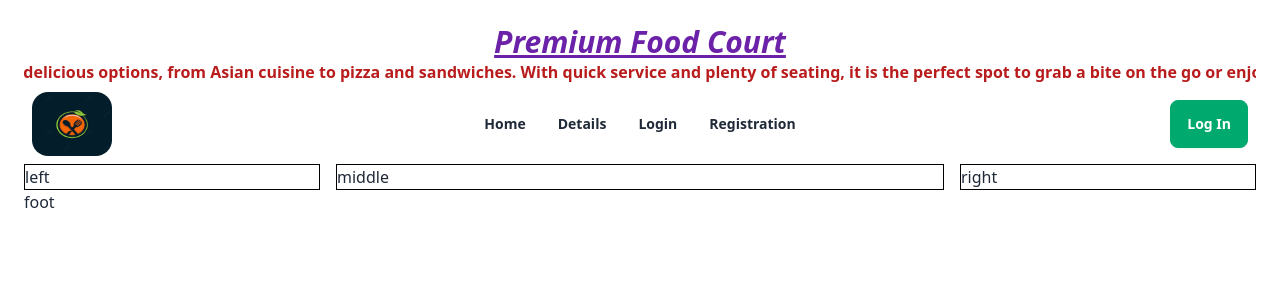
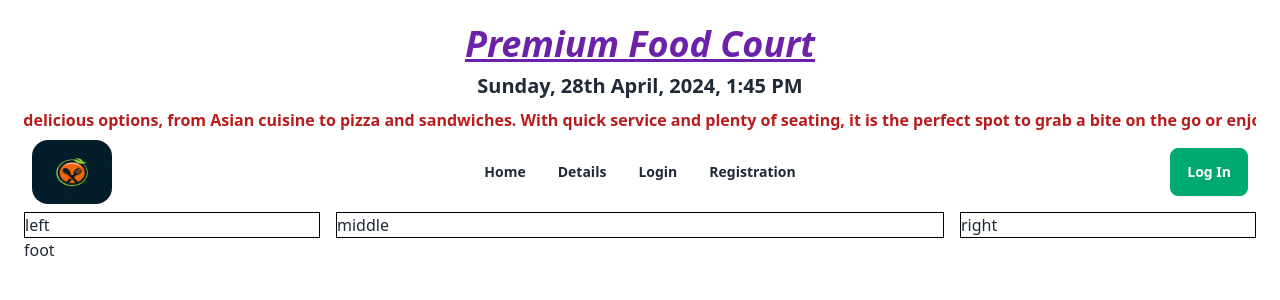
Before and after one commit to muntasirrifat23/food-court-sp, a React (Vite) app: page / in a window 1280 px wide. Shown: the top 300 px of the page. Built offline with nearby package versions, Linux system fonts and the light colour scheme; no server answers.

Commit message:
dynamic time set

```diff
--- a/package.json
+++ b/package.json
@@ -13,6 +13,7 @@
     "firebase": "^10.11.1",
     "localforage": "^1.10.0",
     "match-sorter": "^6.3.4",
+    "moment": "^2.30.1",
     "prop-types": "^15.8.1",
     "react": "^18.2.0",
     "react-dom": "^18.2.0",
--- a/src/Header/Header.jsx
+++ b/src/Header/Header.jsx
@@ -3,8 +3,10 @@ import image from '../../public/main-icon.png'
 import { useContext } from "react";
 import { AuthContext } from "../Component/Auth/AuthProvider";
 
-import pic from '../../public/cover-removebg-preview.png'
+// import pic from '../../public/cover-removebg-preview.png'
 import Marquee from "react-fast-marquee";
+import moment from 'moment';
+
 
 const Header = () => {
 
@@ -26,12 +28,17 @@ const Header = () => {
         <div>
             <div className="text-center ">
                 {/* <img src={pic} className="mx-auto"/> */}
-                <p className="text-purple-800 italic font-semibold text-3xl  underline ">Premium Food Court
+                <p className="text-purple-800 italic font-semibold text-4xl  underline ">Premium Food Court
+                </p>
+                <p className="font-semibold text-xl mt-2 mb-2">
+                {moment().format(' dddd, Do MMMM, YYYY, h:mm A')}
                 </p>
 
                 <Marquee className="text-red-700 font-semibold">
                     Our food court boasts a variety of delicious options, from Asian cuisine to pizza and sandwiches. With quick service and plenty of seating, it is the perfect spot to grab a bite on the go or enjoy a leisurely meal with friends and family. Come hungry and leave satisfied!
                 </Marquee>
+
+
 
             </div>
             <div className="navbar bg-base-100">
```
Also changed, not shown: 1 other file (tests, documents, lock files or other folders).
